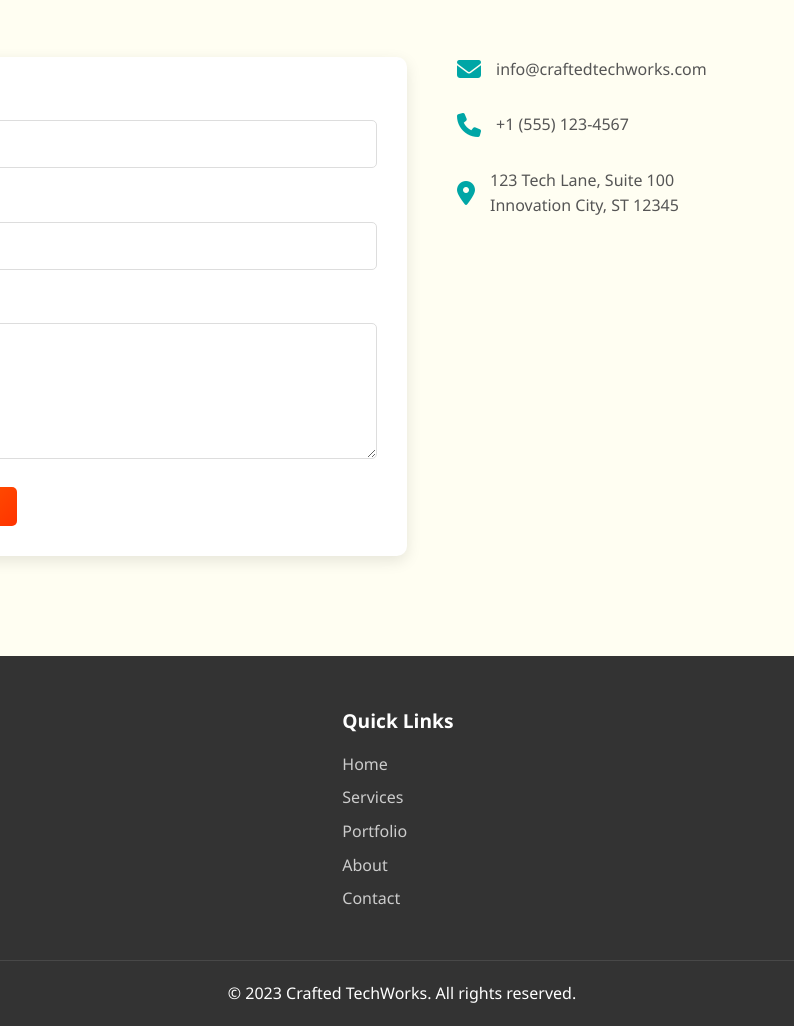
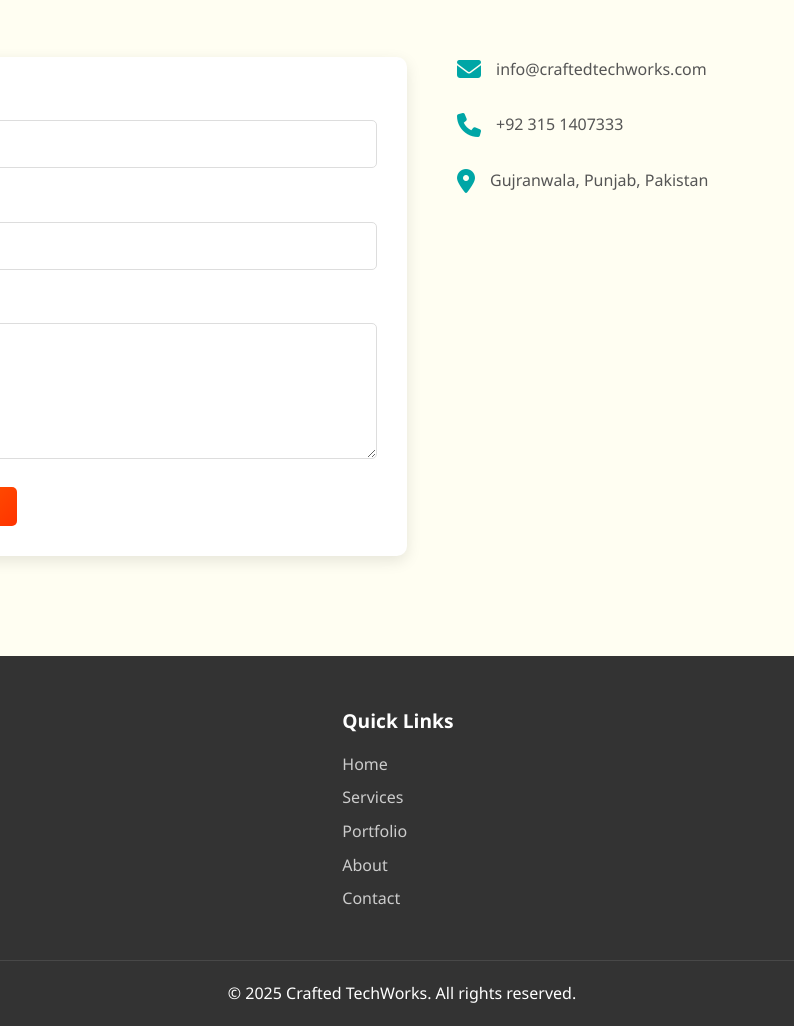
Before and after one commit to ArmyMan709/craftedtechworks, a plain HTML site: page index.html in a window 1280 px wide. Shown: the part 2567-3593 px from the top of the page, 238-1032 px from the left. Drawn offline with Linux system fonts and the light colour scheme.

Commit message:
Updated website content

```diff
--- a/index.html
+++ b/index.html
@@ -151,11 +151,11 @@
                         </div>
                         <div class="info-item">
                             <i class="fas fa-phone"></i>
-                            <p>+1 (555) 123-4567</p>
+                            <p>+92 315 1407333</p>
                         </div>
                         <div class="info-item">
                             <i class="fas fa-map-marker-alt"></i>
-                            <p>123 Tech Lane, Suite 100<br>Innovation City, ST 12345</p>
+                            <p>Gujranwala, Punjab, Pakistan</p>
                         </div>
                     </div>
                 </div>
@@ -181,14 +181,14 @@
                     <h4>Connect With Us</h4>
                     <div class="social-icons">
                         <a href="#"><i class="fab fa-linkedin"></i></a>
-                        <a href="#"><i class="fab fa-twitter"></i></a>
+                        <a href="https://x.com/craftedtechwork"><i class="fab fa-twitter"></i></a>
                         <a href="#"><i class="fab fa-facebook"></i></a>
-                        <a href="#"><i class="fab fa-instagram"></i></a>
+                        <a href="https://www.instagram.com/craftedtechworks/"><i class="fab fa-instagram"></i></a>
                     </div>
                 </div>
             </div>
             <div class="footer-bottom">
-                <p>&copy; 2023 Crafted TechWorks. All rights reserved.</p>
+                <p>&copy; 2025 Crafted TechWorks. All rights reserved.</p>
             </div>
         </div>
     </footer>
```
